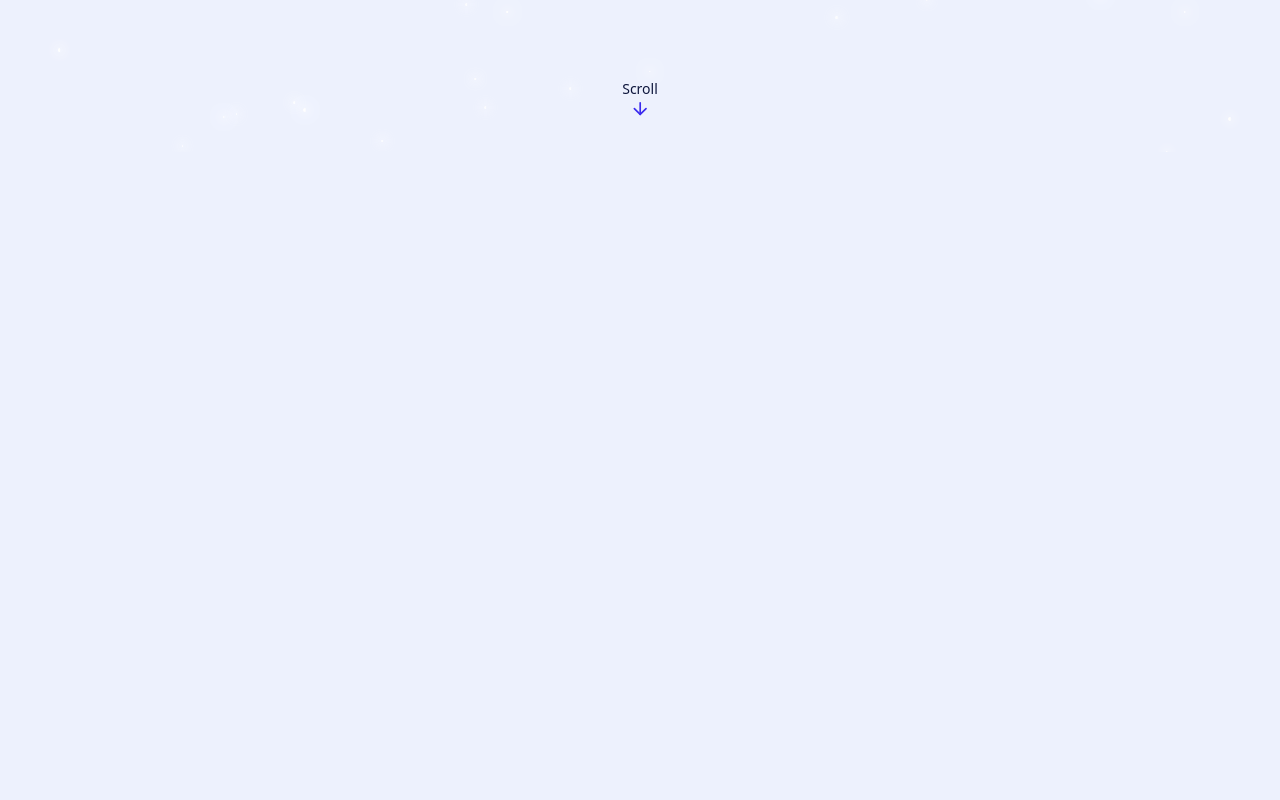
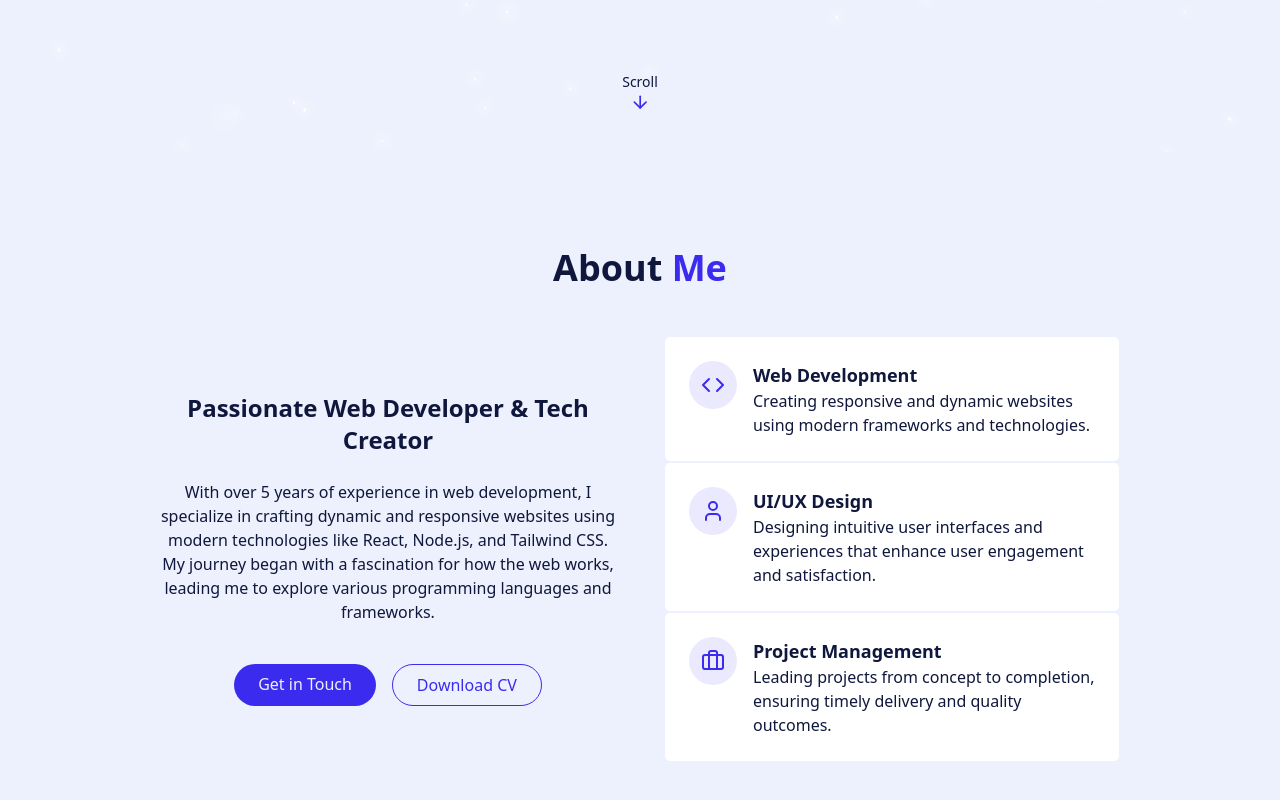
Before and after one commit to jibin001/Personal_website, a React (Vite) app in the folder personal_website/: page / in a window 1280 px wide. Shown: the part 648-1448 px from the top of the page. Before the commit the page ends 800 px from the top, so only its background shows below. Built offline with nearby package versions, Linux system fonts and the light colour scheme.

Commit message:
Create the About Me section

```diff
--- /dev/null
+++ b/personal_website/src/components/AboutSection.jsx
@@ -0,0 +1,79 @@
+import { Briefcase, Code, User } from "lucide-react"
+
+export const AboutSection = () => {
+    return (
+        <section id="about" className="py-24 px-4 relative">
+            <div className="container mx-auto max-w-5xl">
+                <h2 className="text-3xl md:text-4xl font-bold mb-12 text-center">
+                    About <span className="text-primary">Me</span>
+                </h2>
+                <div className="grid grid-cols-1 md:grid-cols-2 gap-12 items-center">
+                    <div className="space-y-6">
+                        <h3 className="text-2xl font-semibold">Passionate Web Developer & Tech Creator</h3>
+                        <p className="text-muted-foreground">
+                            With over 5 years of experience in web development,
+                            I specialize in crafting dynamic and responsive websites using modern technologies like React,
+                            Node.js, and Tailwind CSS. My journey began with a fascination for how the web works,
+                            leading me to explore various programming languages and frameworks.
+                        </p>
+                        <div className="flex flex-col sm:flex-row gap-4 pt-4 justify-center">
+                            <a href="#contact" className="cosmic-button">
+                                Get in Touch
+                            </a>
+
+                            <a href="" className="px-6 py-2 rounded-full border border-primary text-primary hover:bg-primary/10 transition-colors duration-300">
+                                Download CV
+                            </a>
+                        </div>
+                    </div>
+                    <div className="grid- grid-cols-1 gap-6">
+                        <div className="gradient-border p-6 card-hover">
+                            <div className="flex items-start gap-4">
+                                <div className="p-3 rounded-full bg-primary/10">
+                                    <Code className="h-6 w-6 text-primary" />
+                                </div>
+                                <div className="text-left">
+                                    <h4 className="font-semibold text-lg"> Web Development </h4>
+                                    <p className="text-muted-foreground">
+                                        Creating responsive and dynamic websites using
+                                        modern frameworks and technologies.
+                                    </p>
+                                </div>
+                            </div>
+                        </div>
+                        <div className="gradient-border p-6 card-hover">
+                            <div className="flex items-start gap-4">
+                                <div className="p-3 rounded-full bg-primary/10">
+                                    <User className="h-6 w-6 text-primary" />
+                                </div>
+                                <div className="text-left">
+                                    <h4 className="font-semibold text-lg"> UI/UX Design</h4>
+                                    <p className="text-muted-foreground">
+                                        Designing intuitive user interfaces and experiences
+                                        that enhance user engagement and satisfaction.
+                                    </p>
+                                </div>
+                            </div>
+                        </div>
+                        <div className="gradient-border p-6 card-hover">
+                            <div className="flex items-start gap-4">
+                                <div className="p-3 rounded-full bg-primary/10">
+                                    <Briefcase className="h-6 w-6 text-primary" />
+                                </div>
+                                <div className="text-left">
+                                    <h4 className="font-semibold text-lg"> Project Management </h4>
+                                    <p className="text-muted-foreground">
+                                        Leading projects from concept to completion, ensuring timely delivery
+                                        and quality outcomes.
+                                    </p>
+                                </div>
+                            </div>
+                        </div>
+
+
+                    </div>
+                </div>
+            </div>
+        </section>
+    )
+}
--- a/personal_website/src/pages/Home.jsx
+++ b/personal_website/src/pages/Home.jsx
@@ -2,6 +2,7 @@
 import { StarBackground } from "@/components/StarBackground";
 import { Navbar } from "../components/Navbar";
 import { HeroSection } from "../components/HeroSection";
+import { AboutSection } from "../components/AboutSection";
 
 export const Home = () => {
     return <div className="min-h-screen bg-background text-foreground overflow-x-hidden">
@@ -15,6 +16,7 @@
         {/* Main Content */}
         <main>
             <HeroSection />
+            <AboutSection />
         </main>
         {/* Footer */}
 
```
